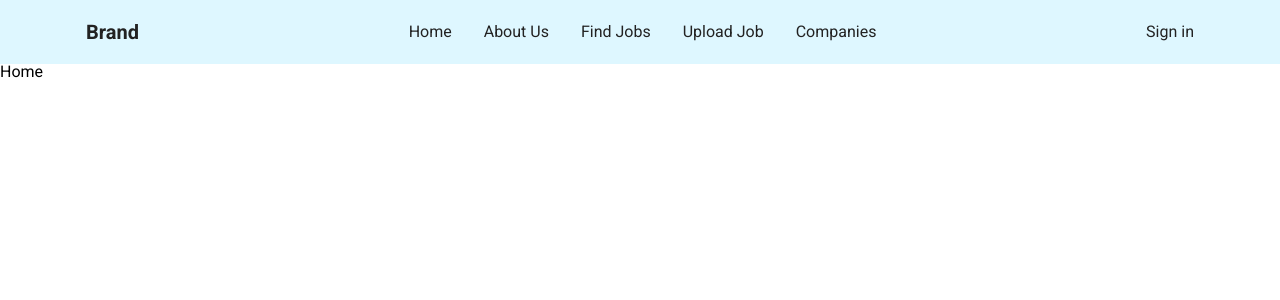
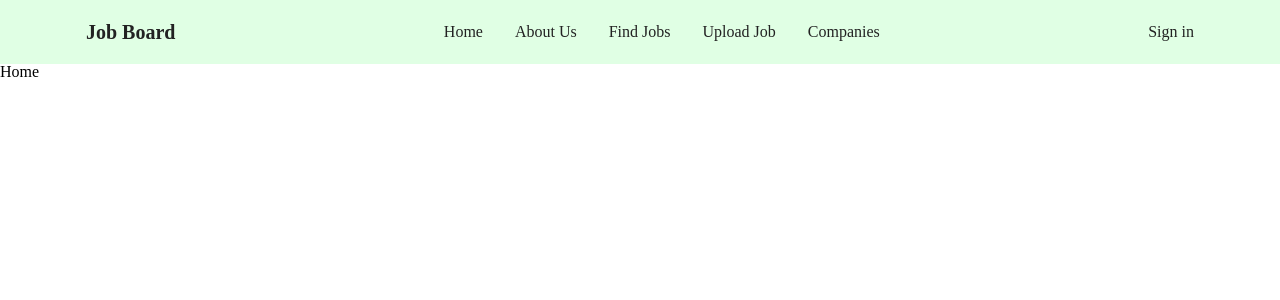
Before and after one commit to lakshit26/job-board, a React (Create React App) app: page / in a window 1280 px wide. Shown: the top 300 px of the page. Built offline with nearby package versions, Linux system fonts and the light colour scheme.

Commit message:
navbar completed

```diff
--- a/package.json
+++ b/package.json
@@ -2,6 +2,7 @@
   "name": "job-board",
   "version": "0.1.0",
   "private": true,
+  "start": "FAST_REFRESH=false react-scripts start",
   "dependencies": {
     "@testing-library/jest-dom": "^5.17.0",
     "@testing-library/react": "^13.4.0",
--- a/src/components/Header.js
+++ /dev/null
@@ -1,40 +0,0 @@
-import React,{useState} from 'react'
-import { Link } from 'react-router-dom';
-import '../styles/reset.min.css';
-import '../styles/header.css'
-
-function Header() {
-  const [isNavActive, setIsNavActive] = useState(false);
-  function handleNavToggle(){
-    setIsNavActive(!isNavActive);
-  }
-  return (
-    <header class="site-header">
-      <div class="wrapper site-header__wrapper">
-        <div class="site-header__start">
-        <Link to='/' class="brand">Brand</Link>
-        </div>
-        <div class="site-header__middle">
-          <nav class="nav">
-            <button onClick={handleNavToggle} class="nav__toggle" aria-expanded="false" type="button">
-              menu
-            </button>
-            <ul class={"nav__wrapper"+(isNavActive?" active":"")}>
-              <Link to='/' class="nav__item">Home</Link>
-              <Link to='/about-us' class="nav__item">About Us</Link>
-              <Link to='/find-jobs' class="nav__item">Find Jobs</Link>
-              <Link to='/upload-job' class="nav__item">Upload Job</Link>
-              <Link to='/companies' class="nav__item">Companies</Link>
-            </ul>
-          </nav>
-        </div>
-        <div class="site-header__end">
-          <a>Sign in</a>
-        </div>
-      </div>
-    </header>
-  );
-}
-
-
-export default Header
--- /dev/null
+++ b/src/components/Header/Header.js
@@ -0,0 +1,41 @@
+import React,{useState} from 'react'
+import { Link } from 'react-router-dom';
+import './styles/reset.min.css';
+import './styles/header.css';
+import sidebar from './menu.png'
+
+function Header() {
+  const [isNavActive, setIsNavActive] = useState(false);
+  function handleNavToggle(){
+    setIsNavActive(!isNavActive);
+  }
+  return (
+    <header className="site-header">
+      <div className="wrapper site-header__wrapper">
+        <div className="site-header__start">
+        <Link to='/' className="brand">Job Board</Link>
+        </div>
+        <div className="site-header__middle">
+          <nav className="nav">
+            <button onClick={handleNavToggle} className="nav__toggle" aria-expanded="false" type="button">
+              <img src={sidebar} />
+            </button>
+            <ul className={"nav__wrapper"+(isNavActive?" active":"")}>
+              <Link to='/' className="nav__item">Home</Link>
+              <Link to='/about-us' className="nav__item">About Us</Link>
+              <Link to='/find-jobs' className="nav__item">Find Jobs</Link>
+              <Link to='/upload-job' className="nav__item">Upload Job</Link>
+              <Link to='/companies' className="nav__item">Companies</Link>
+            </ul>
+          </nav>
+        </div>
+        <div className="site-header__end">
+          <a>Sign in</a>
+        </div>
+      </div>
+    </header>
+  );
+}
+
+
+export default Header
--- a/src/styles/header.css
+++ b/src/components/Header/styles/header.css
@@ -1,4 +1,5 @@
 @import url("https://fonts.googleapis.com/css2?family=Roboto:wght@400;700&display=swap");
+
 .wrapper {
   max-width: 1140px;
   padding-left: 1rem;
@@ -18,14 +19,14 @@ a {
   color: #222;
 }
 
-html {
+/* html {
   -webkit-font-smoothing: antialiased;
   -moz-osx-font-smoothing: grayscale;
-}
-
+} */
+/*
 body {
   font-family: "Roboto", sans-serif;
-}
+} */
 
 .sr-only {
   position: absolute;
@@ -74,29 +75,49 @@ body {
 
 .brand {
   font-weight: bold;
-  font-size: 20px; }
+  font-size: 20px;
+}
+
+
+img{
+  height: 1.3rem;
+
+}
 
 .site-header {
   position: relative;
-  background-color: #def7ff; }
+  background-color: hsl(127, 100%, 94%);
+  z-index: 1;
+  position:sticky;
+  top:0;
+}
 
 .site-header__wrapper {
   display: flex;
   justify-content: space-between;
   align-items: center;
   padding-top: 1rem;
-  padding-bottom: 1rem; }
+  padding-bottom: 1rem;
+}
+
 @media (min-width: 660px) {
   .site-header__wrapper {
     padding-top: 0;
-      padding-bottom: 0; } }
+    padding-bottom: 0;
+  }
+}
+
 @media (max-width: 659px) {
   .site-header__end {
-    padding-right: 4rem; } }
+    padding-right: 4rem;
+  }
+}
 
 @media (min-width: 660px) {
   .nav__wrapper {
-    display: flex; } }
+    display: flex;
+  }
+}
 
 @media (max-width: 659px) {
   .nav__wrapper {
@@ -109,21 +130,33 @@ body {
     visibility: hidden;
     opacity: 0;
     transform: translateY(-100%);
-    transition: transform 0.3s ease-out, opacity 0.3s ease-out; }
+    transition: transform 0.3s ease-out, opacity 0.3s ease-out;
+  }
+
   .nav__wrapper.active {
     visibility: visible;
-      opacity: 1;
-      transform: translateY(0); } }
+    opacity: 80%;
+    transform: translateY(0);
+  }
+}
 
 .nav__item {
   display: block;
-  padding: 1.5rem 1rem; }
+  padding: 1.5rem 1rem;
+}
 
 .nav__toggle {
-  display: none; }
+  display: none;
+  background-color: transparent;
+  border-color: black;
+  border-radius: 10%;
+}
+
 @media (max-width: 659px) {
   .nav__toggle {
     display: block;
     position: absolute;
     right: 1rem;
-      top: 1rem; } }
+    top: 1rem;
+  }
+}
--- a/src/components/Home.js
+++ b/src/components/Home/Home.js
@@ -3,6 +3,7 @@ import React from 'react'
 function Home() {
   return (
     <div>Home</div>
+
   )
 }
 
```
Also changed, not shown: src/App.js (+6 -6 lines), src/components/AboutUs/AboutUs.js (renamed from src/components/AboutUs.js), src/components/Companies/Companies.js (renamed from src/components/Companies.js), src/components/FindJobs/FindJobs.js (renamed from src/components/FindJobs.js), src/components/Header/menu.png (added), src/components/Header/styles/reset.min.css (renamed from src/styles/reset.min.css), src/components/UploadJob/UploadJob.js (renamed from src/components/UploadJob.js). Lines whose indentation alone changed are shown as unchanged.
